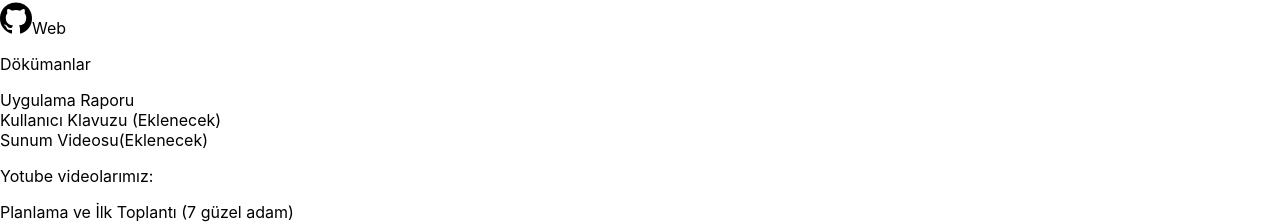
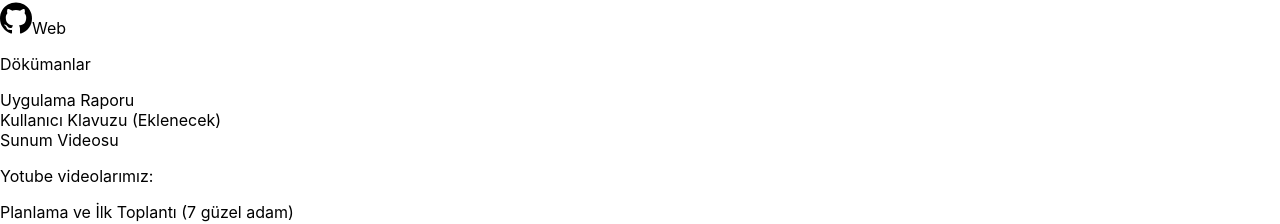
Before and after one commit to enescang/ymh459-cloud-app-web, a Next.js app: page / in a window 1280 px wide. Shown: the part 2243-2467 px from the top of the page. Built offline with nearby package versions, Linux system fonts and the light colour scheme.

Commit message:
youtube and document links

```diff
--- a/pages/index.js
+++ b/pages/index.js
@@ -9,7 +9,7 @@ const About = () => {
                     <h1 class="text-3xl">Friday Team FilEncrypted</h1>
                 </div>
             </div>
-            <p className="text-center text-2xl text-blue-400"><a href="../">Web Sitemiz</a></p>
+            <p className="text-center text-2xl text-blue-400"><a href="#">Web Sitemiz</a></p>
 
             <div className="flex flexrap flex-col md:flex-row justify-evenly items-center">
                 <div className="m-4">
@@ -165,7 +165,7 @@ const About = () => {
             <div className="flex justify-center">
                 <div className="m-2">
                     <a
-                        href="https://drive.google.com/file/d/14HN6jKMHDfeq4wpeSXLClouV2OTswg5K/view?usp=sharing"
+                        href="https://docs.google.com/document/d/13zMK4DFD9w50eq4C5L6DYBplOMLIcw1P/edit"
                         target="_blank"
                         class="bg-gray-300 hover:bg-gray-400 text-gray-800 font-bold py-2 px-4 rounded inline-flex items-center"
                     >
@@ -185,11 +185,11 @@ const About = () => {
 
                 <div className="m-2">
                     <a
-                        href="#"
+                        href="result.mp4"
                         target="_blank"
                         class="bg-gray-300 hover:bg-gray-400 text-gray-800 font-bold py-2 px-4 rounded inline-flex items-center"
                     >
-                        <span>Sunum Videosu(Eklenecek)</span>
+                        <span>Sunum Videosu</span>
                     </a>
                 </div>
 
@@ -217,6 +217,14 @@ const About = () => {
                     />
                 </div>
 
+                <div>
+                    <BasicCard
+                        title="Sunum Videosu"
+                        content="13.12.2021 Tarihinde Çekilen Sunum Videosu"
+                        videoId="UoUg2PmvbB4"
+                    />
+                </div>
+
                 <div>9</div>
             </div>
         </div>
```
Also changed, not shown: 1 other file (tests, documents, lock files or other folders).
